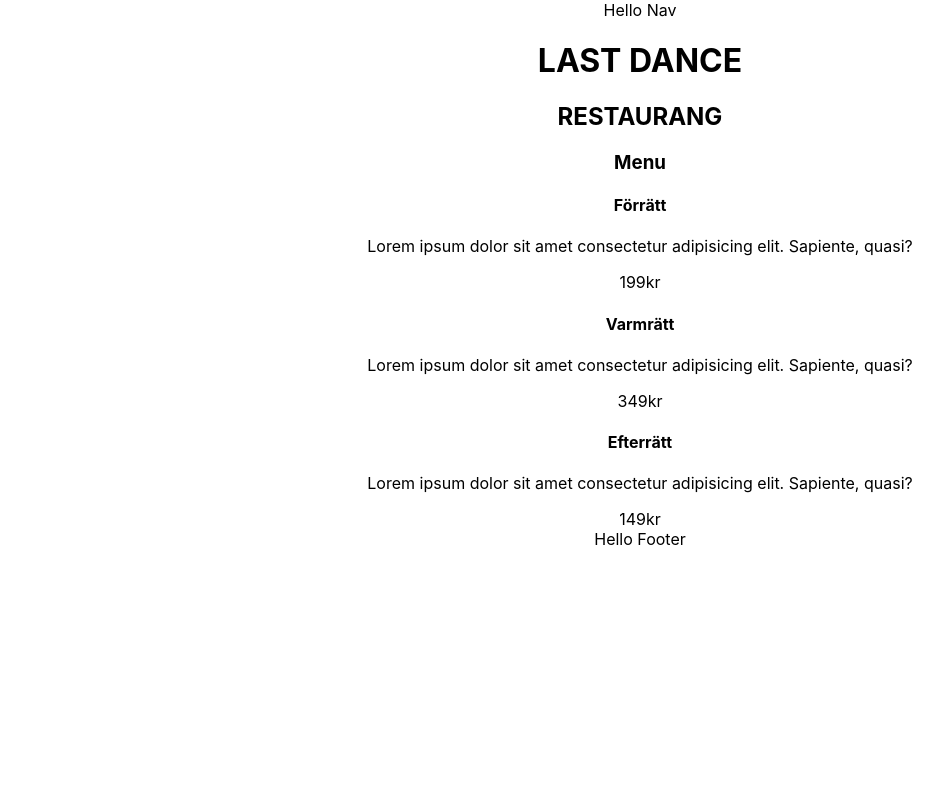
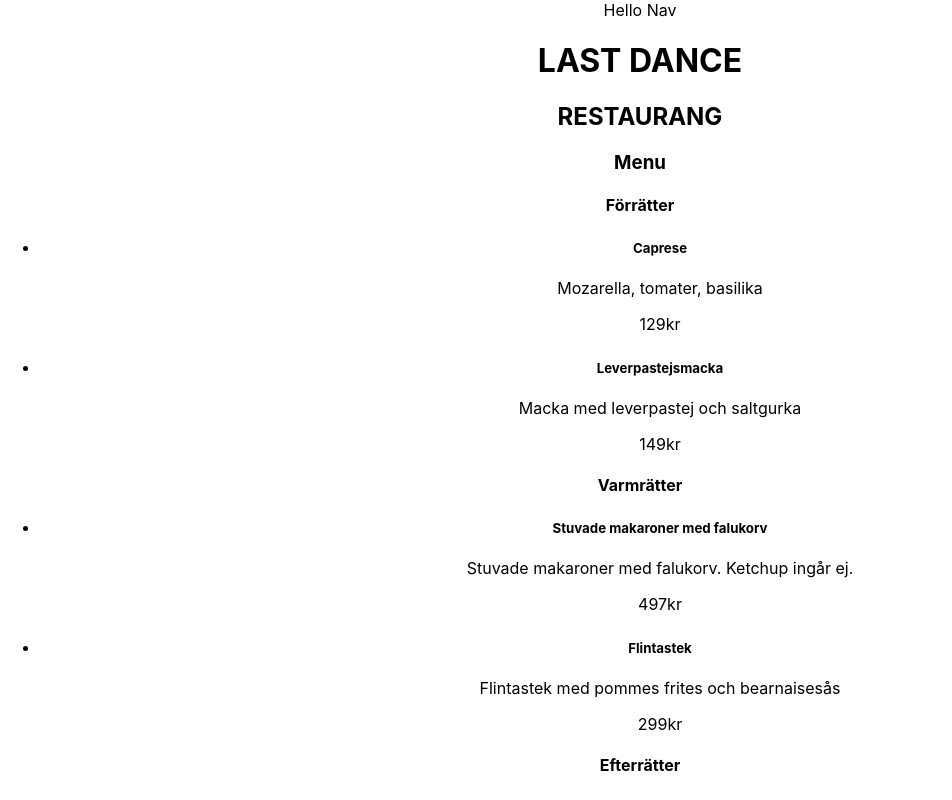
Before and after one commit to carlsylvan/restaurangen-last-dance, a React (Create React App) app: page /menu in a window 1280 px wide. Shown: the top 800 px of the page, without its empty margins (0-952 px from the left). Built offline with nearby package versions, Linux system fonts and the light colour scheme.

Commit message:
added menu asset

```diff
--- /dev/null
+++ b/src/assets/menu.ts
@@ -0,0 +1,64 @@
+export interface Course {
+    name: string;
+    description: string;
+    price: number;
+  }
+
+  export interface MenuSection {
+    name: string;
+    courses: Course[];
+  }
+
+export interface Menu {
+    firstCourses: MenuSection;
+    mainCourses: MenuSection;
+    desserts: MenuSection;
+  }
+
+export const menu: Menu = {
+    firstCourses: {
+      name: 'Förrätter',
+      courses: [
+        {
+          name: 'Caprese',
+          description: 'Mozarella, tomater, basilika',
+          price: 129,
+        },
+        {
+          name: 'Leverpastejsmacka',
+          description: 'Macka med leverpastej och saltgurka',
+          price: 149,
+        },
+      ],
+    },
+    mainCourses: {
+      name: 'Varmrätter',
+      courses: [
+        {
+          name: 'Stuvade makaroner med falukorv',
+          description: 'Stuvade makaroner med falukorv. Ketchup ingår ej.',
+          price: 497,
+        },
+        {
+          name: 'Flintastek',
+          description: 'Flintastek med pommes frites och bearnaisesås',
+          price: 299,
+        },
+      ],
+    },
+    desserts: {
+      name: 'Efterrätter',
+      courses: [
+        {
+          name: 'Friterad banan',
+          description: 'Friterad banan. Serveras med Big Pack-vaniljglass',
+          price: 99,
+        },
+        {
+          name: 'Kladdkaka',
+          description: 'Kladdkaka. Gott!',
+          price: 89,
+        },
+      ],
+    },
+  };
--- a/src/components/Menu/Menu.tsx
+++ b/src/components/Menu/Menu.tsx
@@ -1,40 +1,28 @@
+import { Course, menu, MenuSection } from "../../assets/menu";
+
 export const Menu = () => {
 
-    // interface MenuItem {
-    //     name: string;
-    //     description: string;
-    //     price: number;
-    //   }
-
-    //   interface MenuSection {
-    //     name: string;
-    //     items: MenuItem[];
-    //   }
-
-    //   interface Menu {
-    //     firstCourses: MenuSection;
-    //     mainCourses: MenuSection;
-    //     desserts: MenuSection;
-    //   }
-
-    //   let menu: Menu = [{}]
-
     return (
-        <>
-            <h1>LAST DANCE</h1>
-            <h2>RESTAURANG</h2>
-            <div className="menu">
-                <h3>Menu</h3>
-                <h4>Förrätt</h4>
-                <p>Lorem ipsum dolor sit amet consectetur adipisicing elit. Sapiente, quasi?</p>
-                <div>199kr</div>
-                <h4>Varmrätt</h4>
-                <p>Lorem ipsum dolor sit amet consectetur adipisicing elit. Sapiente, quasi?</p>
-                <div>349kr</div>
-                <h4>Efterrätt</h4>
-                <p>Lorem ipsum dolor sit amet consectetur adipisicing elit. Sapiente, quasi?</p>
-                <div>149kr</div>
+      <>
+        <h1>LAST DANCE</h1>
+        <h2>RESTAURANG</h2>
+        <div>
+          <h3>Menu</h3>
+          {Object.values(menu).map((section: MenuSection) => (
+            <div key={section.name}>
+              <h4>{section.name}</h4>
+              <ul>
+                {section.courses.map((course: Course) => (
+                  <li key={course.name}>
+                    <h5>{course.name}</h5>
+                    <p>{course.description}</p>
+                    <div>{course.price}kr</div>
+                  </li>
+                ))}
+              </ul>
             </div>
-        </>
-    )
-}
+          ))}
+        </div>
+      </>
+    );
+  };
```
